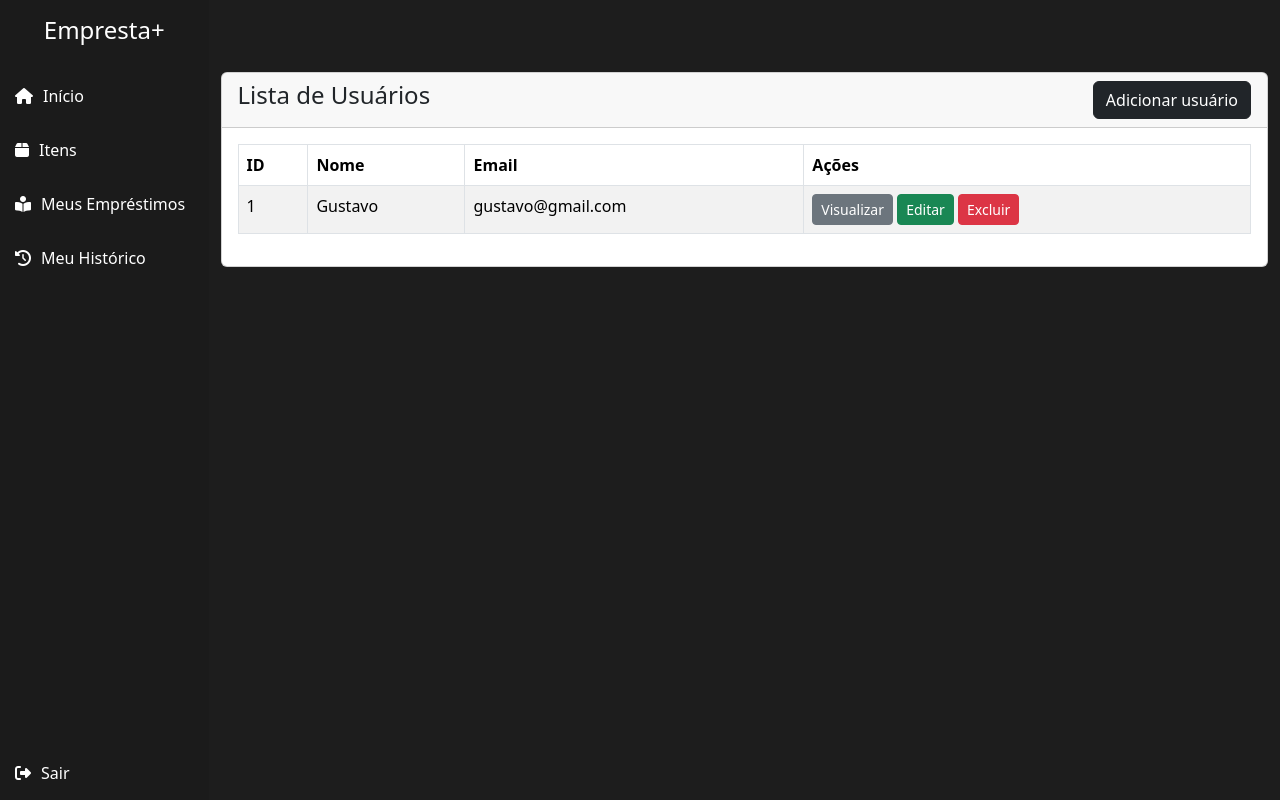
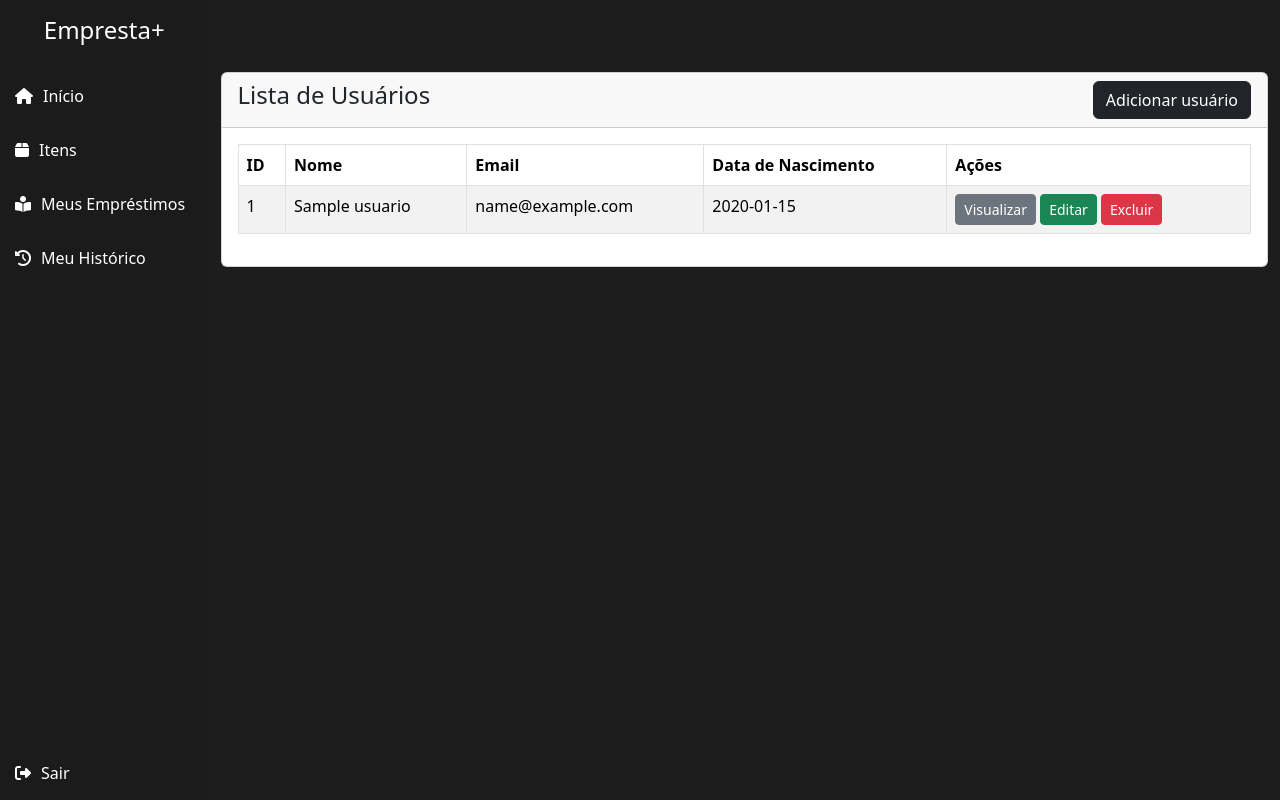
Before and after one commit to BuzoisGu/CRU-Emprestimo-Itens, a PHP site: page / in a window 1280 px wide. Run offline with PHP 8.4, Linux system fonts and the light colour scheme; tables that the repository leaves empty hold one stand-in row (values such as "Sample post").

Commit message:
feat: exibicao de usuarios cadastrados

```diff
--- a/public/index.php
+++ b/public/index.php
@@ -32,16 +32,23 @@ $conexao = connectBanco();
                   <th>ID</th>
                   <th>Nome</th>
                   <th>Email</th>
+                  <th>Data de Nascimento</th>
                   <th>Ações</th>
                 </tr>
               </thead>
               <tbody>
+                <?php
+                $sql = "SELECT * FROM usuarios";
+                $usuarios = mysqli_query($conexao, $sql);
+                if (mysqli_num_rows($usuarios) > 0) {
+                  foreach ($usuarios as $usuario) {
+                    ?>
                 <tr>
-                  <td>1</td>
-                  <td>Gustavo</td>
-                  <td>gustavo@gmail.com</td>
-                  <td>
-                    <a href="" class="btn btn-secondary btn-sm">Visualizar</a>
+                  <td><?= $usuario['id'] ?></td>
+                  <td><?= $usuario['nome'] ?></td>
+                  <td><?= $usuario['email'] ?></td>
+                  <td><?= $usuario['data_nascimento'] ?></td>
+                  <td><a href="" class="btn btn-secondary btn-sm">Visualizar</a>
                     <a href="" class="btn btn-success btn-sm">Editar</a>
                     <form action="" method="POST" class="d-inline">
                       <button type="submit" name="delete_usuario" value="1" class="btn btn-danger btn-sm">
@@ -50,6 +57,12 @@ $conexao = connectBanco();
                     </form>
                   </td>
                 </tr>
+                <?php
+                  }
+                } else {
+                  echo "<tr><td colspan='4'>Nenhum usuário encontrado</td></tr>";
+                }
+                ?>
               </tbody>
             </table>
           </div>
```
